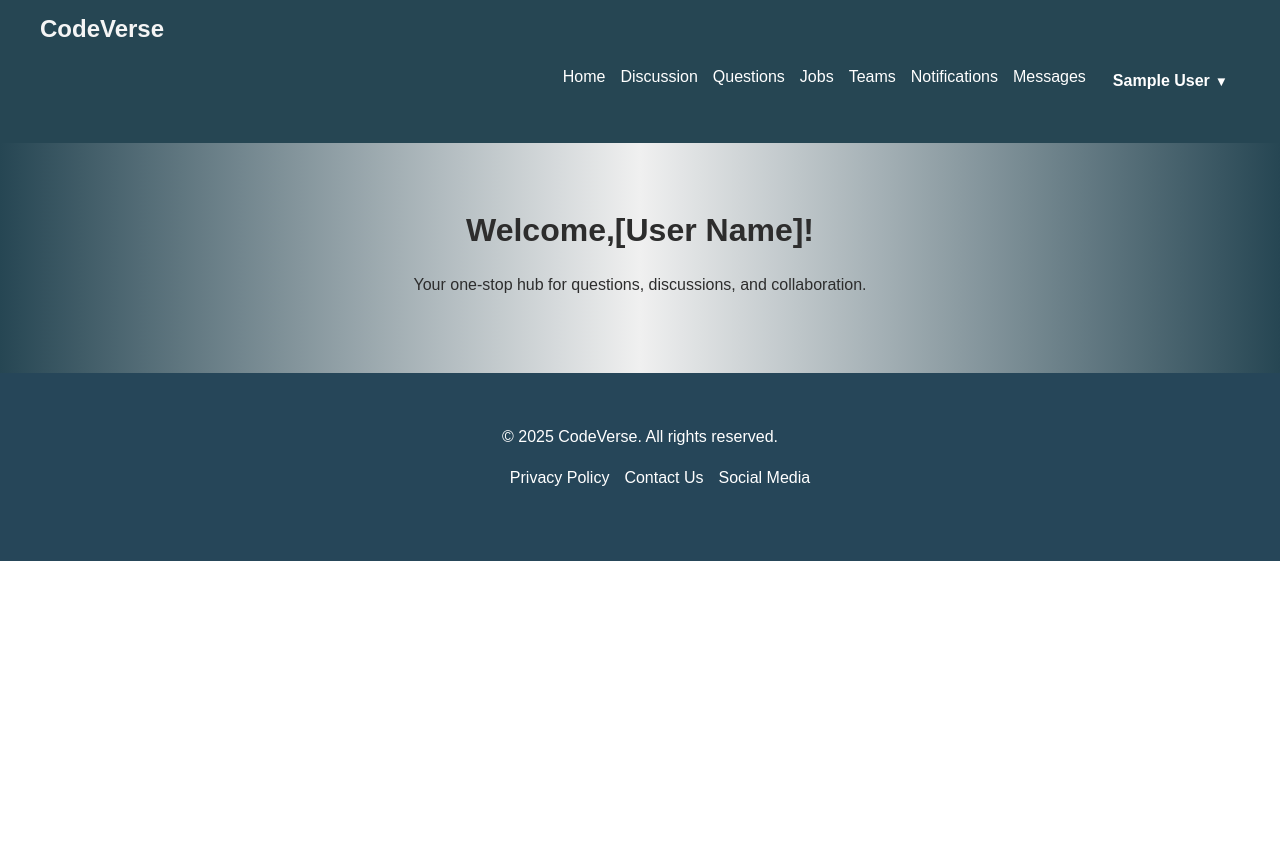
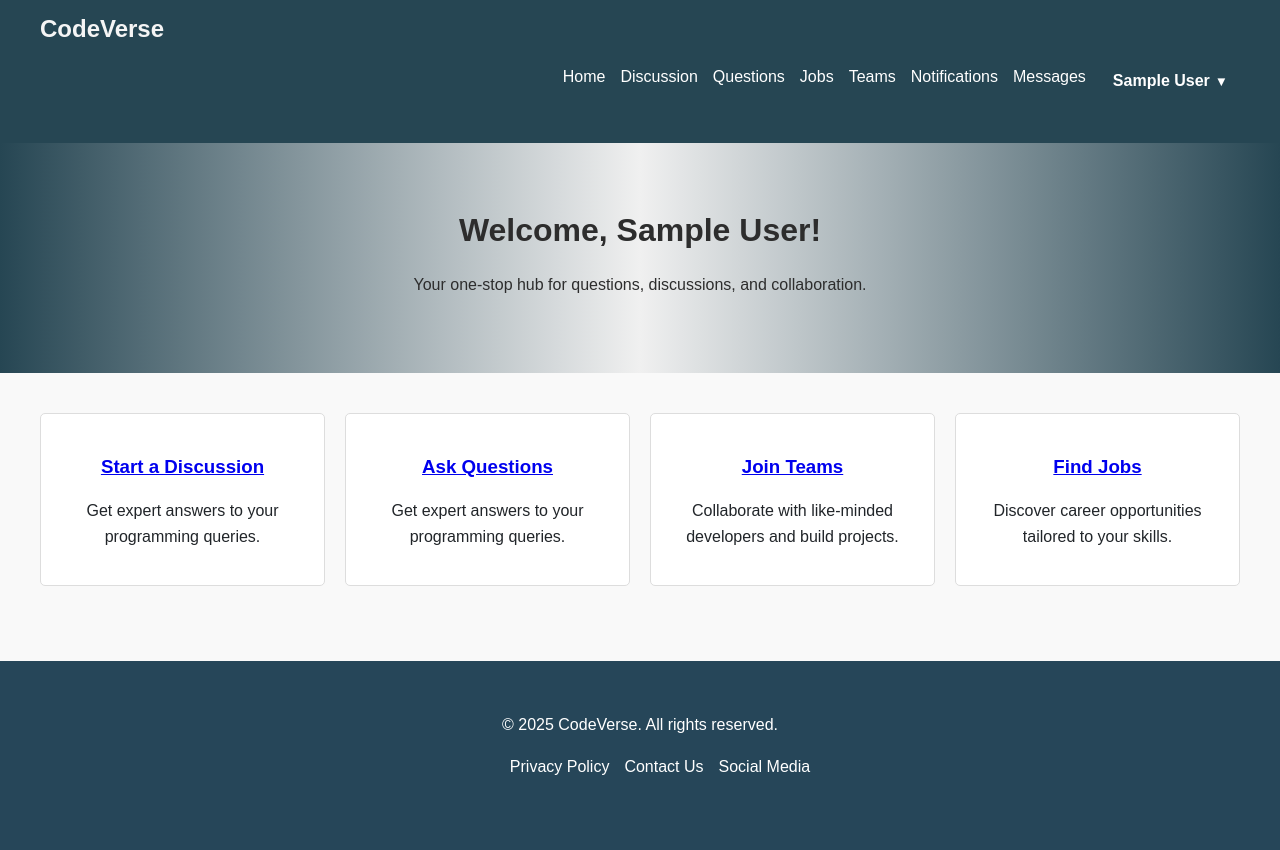
Before and after one commit to mhbappi05/CodeVerse_with_Backend, a PHP site: page /dashboard.php in a window 1280 px wide. Before the commit the page ends 561 px from the top, so only its background shows below. Run offline with PHP 8.4, Linux system fonts and the light colour scheme; the visitor is signed in with stand-in values (Sample User, id 1); tables that the repository leaves empty or names only in its code hold one stand-in row (values such as "Sample post").

Commit message:
2nd update

```diff
--- a/css/styles.css
+++ b/css/styles.css
@@ -78,7 +78,7 @@ body {
 
 .features-grid {
   display: grid;
-  grid-template-columns: repeat(3, 1fr);
+  grid-template-columns: repeat(4, 1fr);
   gap: 20px;
 }
 
--- a/dashboard.php
+++ b/dashboard.php
@@ -1,14 +1,76 @@
 <?php
-include 'db.php';
+include 'db.php'; // Database connection file
 include 'templates/header.php';
+
+// Ensure the user is logged in
+if (!isset($_SESSION['user_id'])) {
+    header('Location: login.php'); // Redirect to login page if not logged in
+    exit;
+}
+
+$user_id = $_SESSION['user_id']; // Retrieve user ID from session
+
+// Fetch user data from the database
+$query = $conn->prepare("SELECT name FROM users WHERE id = ?");
+$query->bind_param("i", $user_id);
+$query->execute();
+$result = $query->get_result();
+
+// Check if user data is found
+if ($result->num_rows > 0) {
+    $user = $result->fetch_assoc();
+    $name = $user['name'];
+} else {
+    // If no user data is found, redirect to login
+    header('Location: login.php');
+    exit;
+}
+
+$query->close();
+$conn->close();
 ?>
 
 <!-- Dashboard Header -->
 <header class="dashboard-header">
     <div class="container">
-        <h1>Welcome,[User Name]!</h1>
+        <div class="user-info">
+            <!-- Display user name -->
+            <h1>Welcome, <?= htmlspecialchars($name); ?>!</h1>
+        </div>
         <p>Your one-stop hub for questions, discussions, and collaboration.</p>
     </div>
 </header>
 
+<!-- Features Section -->
+<section id="features" class="features">
+    <div class="container">
+        <div class="features-grid">
+            <div class="feature-card">
+                <a href="discussions.php">
+                    <h3>Start a Discussion</h3>
+                </a>
+                <p>Get expert answers to your programming queries.</p>
+            </div>
+            <div class="feature-card">
+                <a href="questions.php">
+                    <h3>Ask Questions</h3>
+                </a>
+                <p>Get expert answers to your programming queries.</p>
+            </div>
+            <div class="feature-card">
+                <a href="teams.php">
+                    <h3>Join Teams</h3>
+                </a>
+                <p>Collaborate with like-minded developers and build projects.</p>
+            </div>
+            <div class="feature-card">
+                <a href="tech-jobs.php">
+                    <h3>Find Jobs</h3>
+                </a>
+                <p>Discover career opportunities tailored to your skills.</p>
+            </div>
+        </div>
+    </div>
+</section>
+
 <?php include 'templates/footer.php'; ?>
--- a/index.php
+++ b/index.php
@@ -45,6 +45,10 @@ include 'db.php';
             <h2>Why Choose CollabConnect?</h2>
             <div class="features-grid">
                 <div class="feature-card">
+                    <h3>Start a Discussion</h3>
+                    <p>Get expert answers to your programming queries.</p>
+                </div>
+                <div class="feature-card">
                     <h3>Ask Questions</h3>
                     <p>Get expert answers to your programming queries.</p>
                 </div>
```
